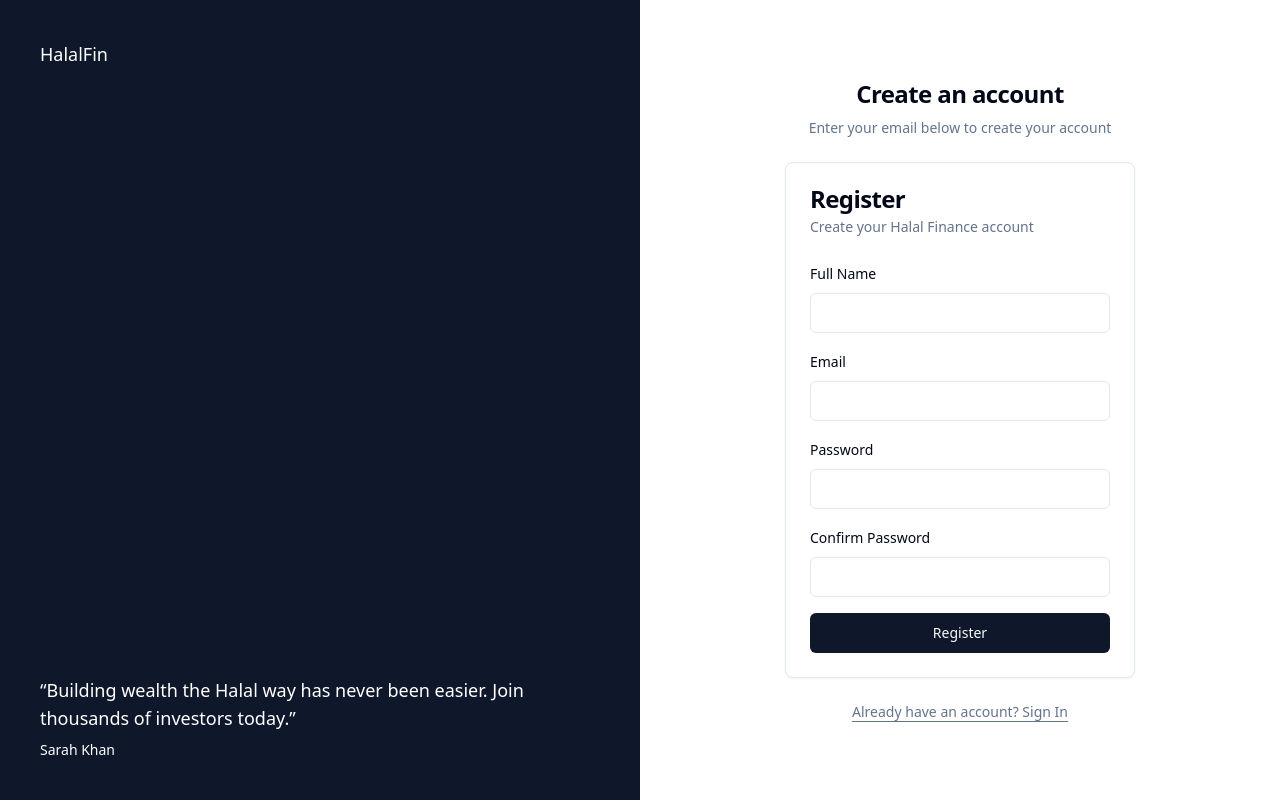
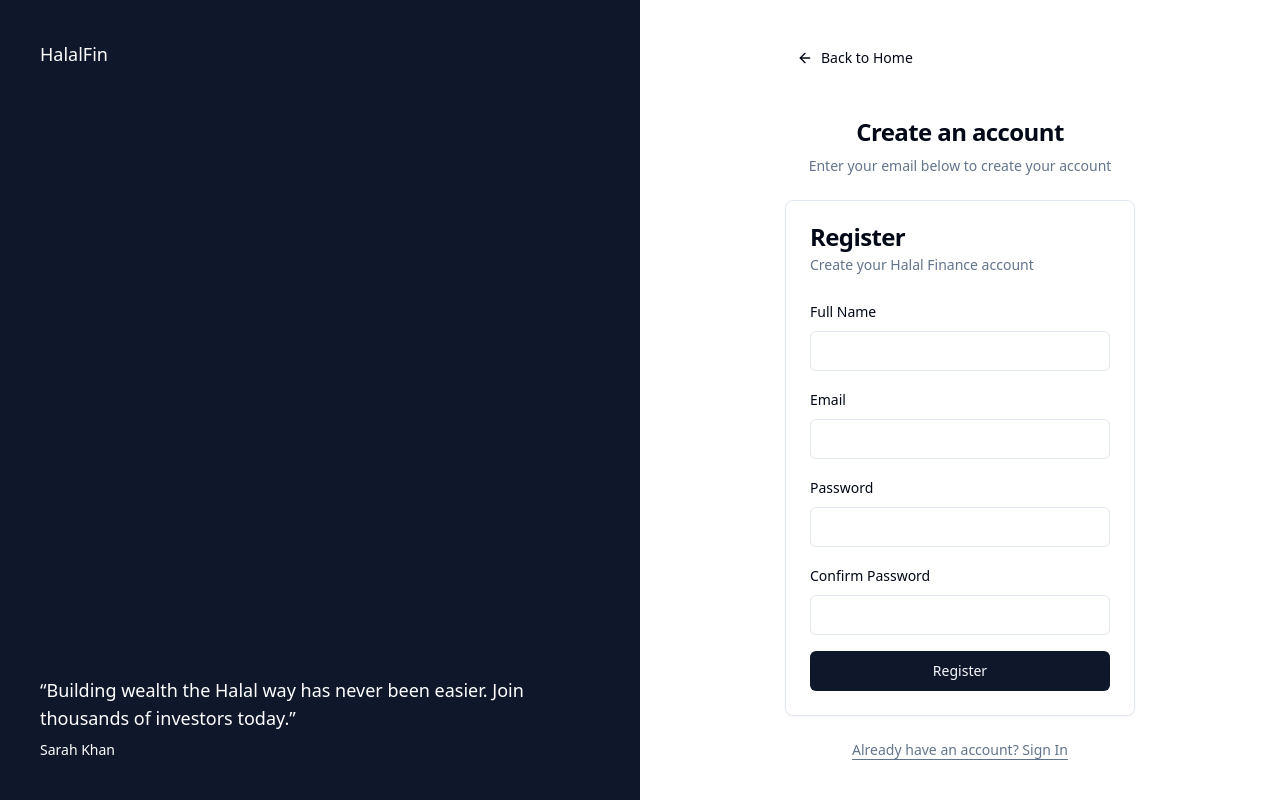
Before and after one commit to saad20115/halal-fin-saas, a React (Vite) app: page /register in a window 1280 px wide. Built offline with nearby package versions, Linux system fonts and the light colour scheme; no server answers.

Commit message:
feat: Add back to home button on login and register pages
- Added ArrowLeft icon button to navigate back to homepage
- Improves UX by providing clear navigation path
- Applied to both Login and Register pages
- Styled as ghost button with small size

```diff
--- a/src/pages/Login.tsx
+++ b/src/pages/Login.tsx
@@ -1,5 +1,7 @@
 import { Link } from "react-router-dom"
 import { UserLoginForm } from "@/components/auth/user-login-form"
+import { Button } from "@/components/ui/button"
+import { ArrowLeft } from "lucide-react"
 
 export default function LoginPage() {
     return (
@@ -20,6 +22,12 @@ export default function LoginPage() {
             </div>
             <div className="lg:p-8">
                 <div className="mx-auto flex w-full flex-col justify-center space-y-6 sm:w-[350px]">
+                    <Link to="/">
+                        <Button variant="ghost" size="sm" className="gap-2 mb-4">
+                            <ArrowLeft className="h-4 w-4" />
+                            Back to Home
+                        </Button>
+                    </Link>
                     <div className="flex flex-col space-y-2 text-center">
                         <h1 className="text-2xl font-semibold tracking-tight">
                             Sign in to your account
--- a/src/pages/Register.tsx
+++ b/src/pages/Register.tsx
@@ -1,5 +1,7 @@
 import { Link } from "react-router-dom"
 import { UserRegisterForm } from "@/components/auth/user-register-form"
+import { Button } from "@/components/ui/button"
+import { ArrowLeft } from "lucide-react"
 
 export default function RegisterPage() {
     return (
@@ -20,6 +22,12 @@ export default function RegisterPage() {
             </div>
             <div className="lg:p-8">
                 <div className="mx-auto flex w-full flex-col justify-center space-y-6 sm:w-[350px]">
+                    <Link to="/">
+                        <Button variant="ghost" size="sm" className="gap-2 mb-4">
+                            <ArrowLeft className="h-4 w-4" />
+                            Back to Home
+                        </Button>
+                    </Link>
                     <div className="flex flex-col space-y-2 text-center">
                         <h1 className="text-2xl font-semibold tracking-tight">
                             Create an account
```
